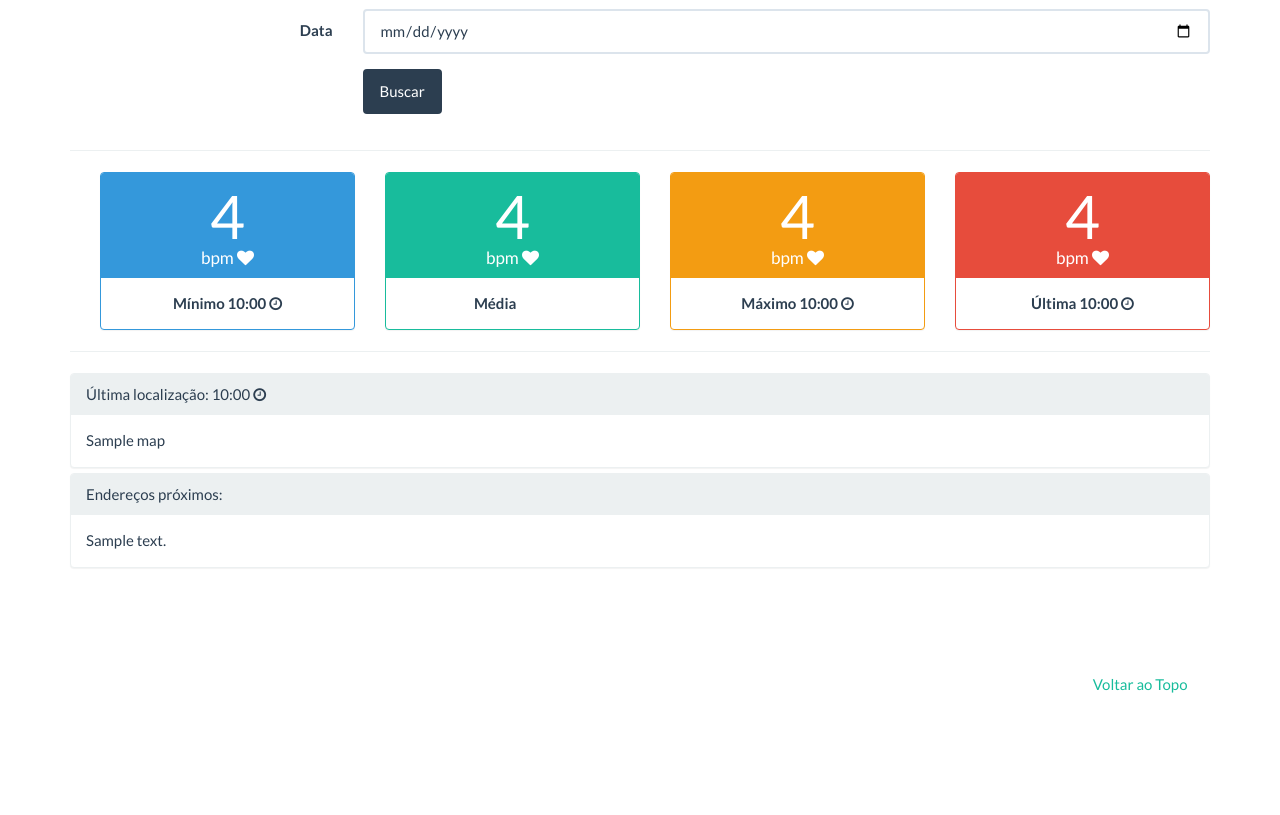
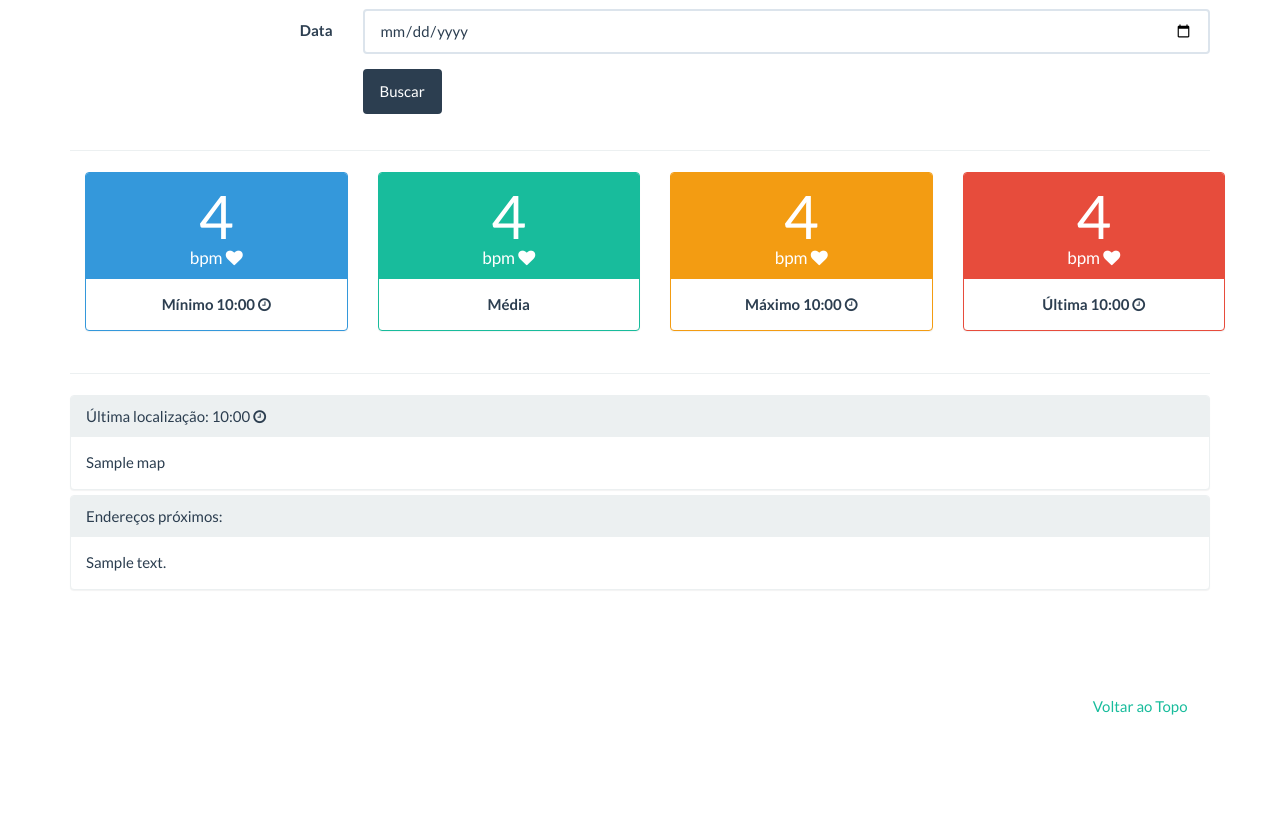
Before and after one commit to cesarbcruz/ProjectMobileHealth, a Django app: template core/templates/monitoring.html in a window 1280 px wide. Shown: the part 190-1005 px from the top of the page. Before the commit the page ends 883 px from the top, so only its background shows below. Run offline with Django 3.2, Linux system fonts and the light colour scheme; tables that the repository leaves empty hold one stand-in row (values such as "Sample post"); the template is opened without the code that fills it: values that come from a table or form of the project are taken from there, most other values are stand-ins (such as "Sample title", 1, 10 or a date in 2020); some libraries are stand-ins or nearby versions.

Commit message:
modulo view monitoring

```diff
--- a/core/templates/monitoring.html
+++ b/core/templates/monitoring.html
@@ -36,7 +36,7 @@
 
     <div class="container">
 
-        <div class="panel-group">
+        <div class="row row-eq-height">
             <div class="col-xs-6 col-md-3">
 
                 <div class="panel status panel-info">
@@ -58,7 +58,7 @@
                         <h5 class="panel-title text-center">bpm <i class="fa fa-heart" aria-hidden="true"></i></h5>
                     </div>
                     <div class="panel-body text-center">
-                        <strong>&nbsp;&nbsp;&nbsp;&nbsp;&nbsp;&nbsp; Média &nbsp;&nbsp;&nbsp;&nbsp;&nbsp&nbsp;&nbsp; &nbsp;&nbsp;&nbsp;&nbsp; &nbsp;&nbsp;&nbsp;&nbsp;&nbsp;</strong>
+                        <strong>Média</strong>
                     </div>
                 </div>
 
```
